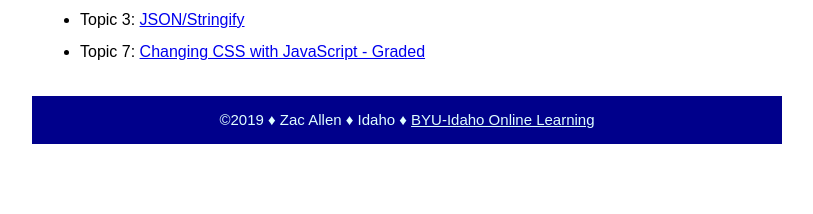
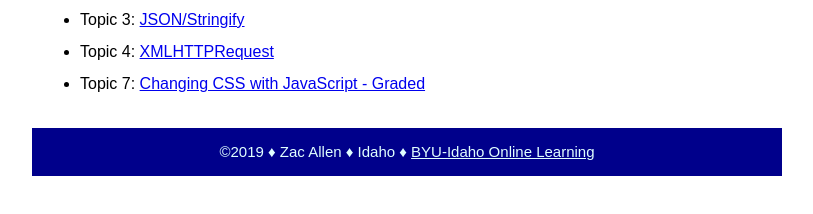
Before and after one commit to Allen-Zac/Allen-Zac-Fluency, a plain HTML site: page index.html in a window 1280 px wide. Shown: the part 232-446 px from the top of the page, without its empty margins (233-1046 px from the left). Drawn offline with Linux system fonts and the light colour scheme.

Commit message:
Update index.html

```diff
--- a/index.html
+++ b/index.html
@@ -19,6 +19,7 @@
                 <li>Topic 1: <a href="fluency-code/JavaScript/JavaScript.html">JavaScript - Graded</a></li>
                 <li>Topic 2: <a href="fluency-code/Objects/Objects.html">Objects - Graded</a></li>
                 <li>Topic 3: <a href="fluency-code/json/json-stringify.html">JSON/Stringify</a> </li>
+                <li>Topic 4: <a href="fluency-code/xmlhttprequests/xmlhttprequest.html">XMLHTTPRequest</a></li>
                 <li>Topic 7: <a href="fluency-code/change-styles/change-styles.html">Changing CSS with JavaScript - Graded</a></li>
 
             </ul>
```
